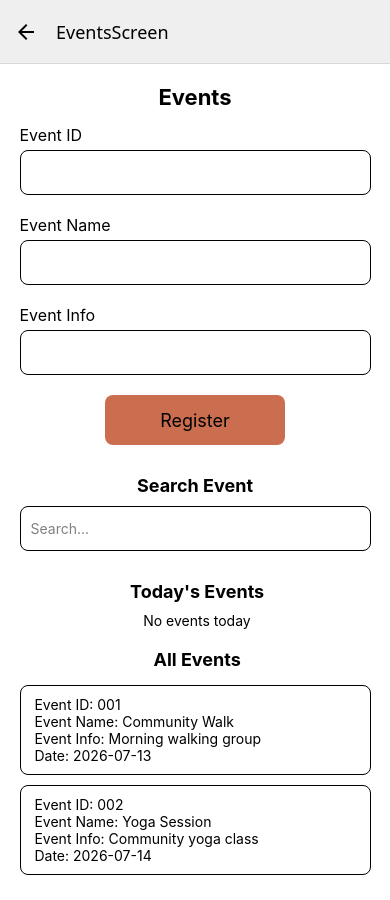
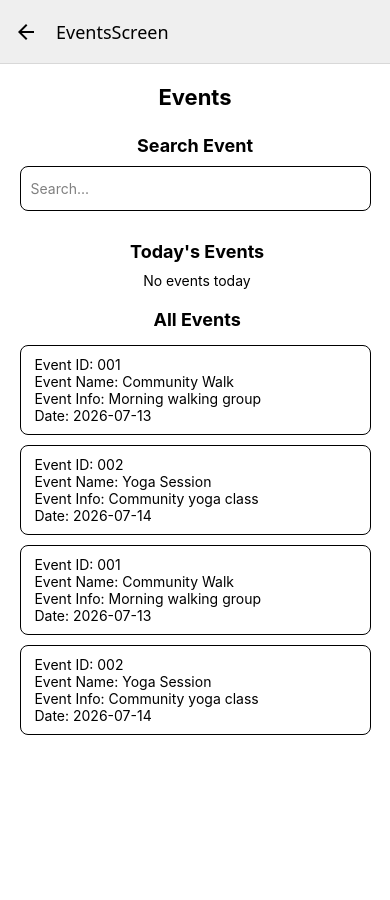
Before and after one commit to VN-Asianboy/Mobile-Assessment, a React Native app in the folder TruongVoMobileApp/: screen /EventsScreen in a window 390 px wide. After the commit the page ends 844 px from the top, so only its background shows below. Built offline with nearby package versions, Linux system fonts and the light colour scheme.

Commit message:
Update EventsScreen.js

```diff
--- a/TruongVoMobileApp/screens/EventsScreen.js
+++ b/TruongVoMobileApp/screens/EventsScreen.js
@@ -26,38 +26,19 @@ export default function EventsScreen() {
     event => event.date === today
   );
 
+  const filteredEvents = events.filter(event => //Event filter and search
+  event.name.toLowerCase().includes(search.toLowerCase()) ||
+  event.info.toLowerCase().includes(search.toLowerCase()) ||
+  event.id.includes(search) ||
+  event.date.includes(search)
+);
+
   return (
     <ScrollView
       style={{ backgroundColor: colors.background }}
       contentContainerStyle={{alignItems: 'center',paddingVertical: 20,}}>
 
       <Text style={[styles.title, { color: colors.text }]}>Events</Text>
-
-      <Text style={[styles.label, { color: colors.text }]}>Event ID</Text>
-      <TextInput
-        style={[styles.input,{borderColor: colors.text,color: colors.text,},]}
-        value={eventID}
-        onChangeText={setEventID}
-      />
-
-      <Text style={[styles.label, { color: colors.text }]}>Event Name</Text>
-      <TextInput
-        style={[styles.input,{borderColor: colors.text,color: colors.text,},]}
-        value={eventName}
-        onChangeText={setEventName}
-      />
-
-      <Text style={[styles.label, { color: colors.text }]}>Event Info</Text>
-      <TextInput
-        style={[styles.input,{borderColor: colors.text,color: colors.text,},]}
-        value={eventInfo}
-        onChangeText={setEventInfo}
-      />
-
-      <TouchableOpacity
-        style={[styles.registerButton,{ backgroundColor: colors.button },]}>
-        <Text style={[styles.buttonText,{ color: colors.buttonText },]}>Register</Text>
-      </TouchableOpacity>
 
       <Text style={[styles.sectionTitle,{ color: colors.text },]}>Search Event</Text>
       <TextInput
@@ -91,7 +72,23 @@ export default function EventsScreen() {
       <Text style={[styles.sectionTitle,{color: colors.text,},]}> All Events</Text>
 
       {
-        events.map(event => (
+        filteredEvents.length === 0 ? (<Text style={{ color: colors.text }}> Event not found</Text>) :
+        (
+          filteredEvents.map(event => (
+            <View
+              key={event.id}
+              style={[styles.eventCard,{borderColor: colors.text,},]}>
+
+              <Text style={{ color: colors.text }}> Event ID: {event.id}</Text>
+              <Text style={{ color: colors.text }}> Event Name: {event.name}</Text>
+              <Text style={{ color: colors.text }}> Event Info: {event.info}</Text>
+              <Text style={{ color: colors.text }}> Date: {event.date}</Text>
+            </View>
+          ))
+        )
+      }
+      {
+        filteredEvents.map(event => (
           <View
             key={event.id}
             style={[styles.eventCard,{borderColor: colors.text,},]}>
```
